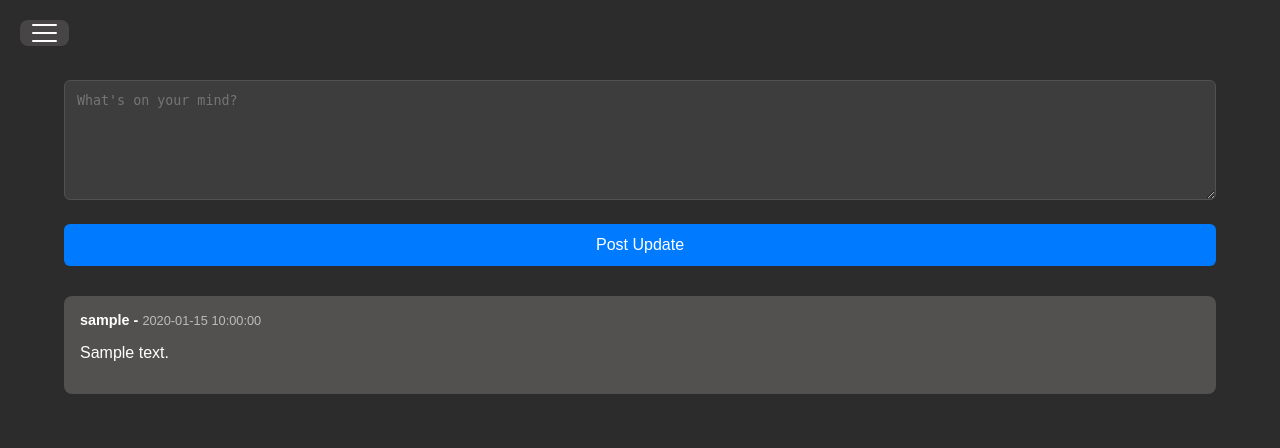
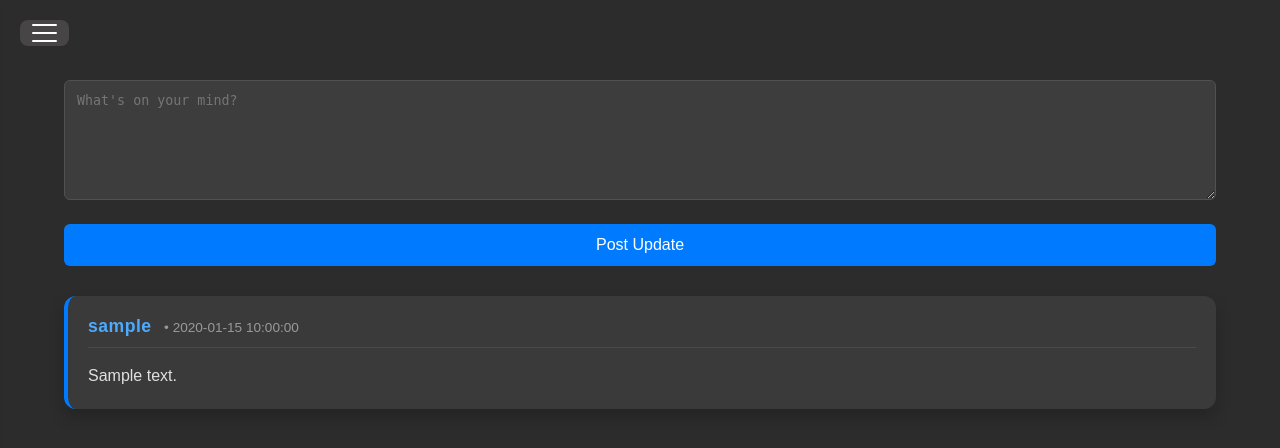
Before and after one commit to AlexBremnerIsThisAvailable/ASSESSMENT-TASK-3, a Flask app: template templates/home.html in a window 1280 px wide. Shown: the top 448 px of the page. Run offline with Flask 3, Linux system fonts and the light colour scheme; the template is opened without the code that fills it: most values are stand-ins (such as "Sample title", 1, 10 or a date in 2020).

Commit message:
changing how posts look

```diff
--- a/static/styles.css
+++ b/static/styles.css
@@ -145,23 +145,45 @@ h2 {
 }
 
 .post {
-    background-color: #535050;
-    padding: 1rem;
-    border-radius: 8px;
-    margin-bottom: 20px;
+    background: #3a3a3a;
+    border-left: 4px solid #007bff;
+    border-radius: 12px;
+    padding: 20px;
+    margin-bottom: 25px;
+    box-shadow: 0 8px 16px rgba(0, 0, 0, 0.2);
 }
 
 .post-header {
-    margin-bottom: 10px;
-    font-weight: bold;
-    font-size: 0.9rem;
+    display: flex;
+    justify-content: space-between;
+    align-items: center;
+    margin-bottom: 15px;
+    border-bottom: 1px solid #4a4a4a;
+    padding-bottom: 10px;
 }
 
-.post-time {
-    font-weight: normal;
-    color: #bbb;
-    font-size: 0.8rem;
+.username {
+    color: #4dabff;
+    font-weight: bold;
+    font-size: 1.1rem;
+    letter-spacing: 0.5px;
 }
+
+
+.timestamp {
+    color: #999;
+    font-size: 0.85rem;
+    margin-left: 8px;
+}
+
+.post p {
+    line-height: 1.6;
+    color: #e0e0e0;
+    font-size: 1rem;
+    margin: 0;
+}
+
+
 
 .delete-btn {
     background: none;
@@ -169,7 +191,10 @@ h2 {
     color: #ff4d4d;
     cursor: pointer;
     font-size: 0.8rem;
+    width: auto;
+    margin: 0;
 }
+
 
 
 body.login-page {
--- a/templates/home.html
+++ b/templates/home.html
@@ -3,7 +3,7 @@
 <head>
     <meta charset="UTF-8">
     <meta name="viewport" content="width=device-width, initial-scale=1.0">
-    <title>Social Media Home</title>
+    <title>Community Central</title>
     <link rel="stylesheet" href="/static/styles.css">
 </head>
 <body>
@@ -42,22 +42,29 @@
                 <button type="submit">Post Update</button>
             </form>
 
+
             {% for post in posts %}
             <article class="post">
                 <div class="post-header">
-                    {{ post['username'] }} -
-                    <span class="post-time">{{ post['timestamp'] }}</span>
+                    <div class="user-info">
+                        <span class="username">{{ post['username'] }}</span>
+                        <span class="timestamp">• {{ post['timestamp'] }}</span>
+                    </div>
 
                     {% if post['username'] == username or role == 'Admin' %}
-                    <form action="/delete_post?user={{ username }}&role={{ role }}" method="POST" style="display:inline; float:right;">
+                    <form action="/delete_post?user={{ username }}&role={{ role }}" method="POST" class="delete-form">
                         <input type="hidden" name="post_id" value="{{ post['id'] }}">
                         <button type="submit" class="delete-btn">Delete</button>
                     </form>
                     {% endif %}
                 </div>
-                <p>{{ post['content'] }}</p>
+
+                <div class="post-content">
+                    <p>{{ post['content'] }}</p>
+                </div>
             </article>
             {% endfor %}
+
         </section>
     </main>
 </body>
```
